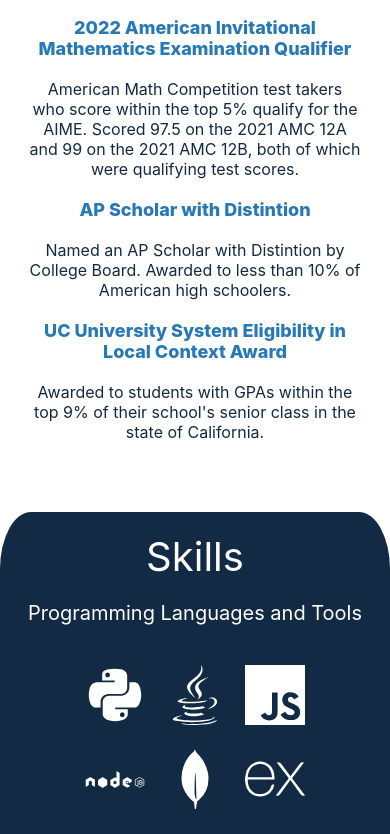
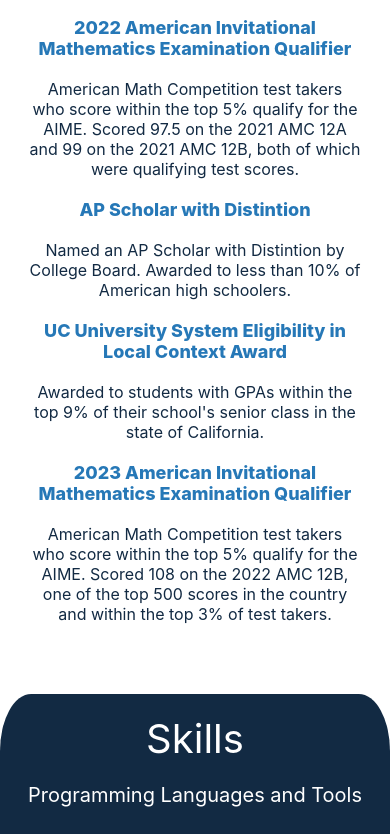
Before and after one commit to jgoler/Personal-Website, a React (Create React App) app: page / in a window 390 px wide. Shown: the part 6388-7222 px from the top of the page. Built offline with nearby package versions, Linux system fonts and the light colour scheme.

Commit message:
Added 2023 aime

```diff
--- a/src/App.css
+++ b/src/App.css
@@ -608,12 +608,24 @@
 
 .AwardsFirstRow {
   margin-top: 50px;
+  margin-bottom: 0px;
+  display: flex;
+  flex-direction: row;
+  align-items: flex-start;
+  flex-wrap: wrap;
+  justify-content: space-between;
+  width: 90%;
+}
+
+.AwardsSecondRow {
+  margin-top: 50px;
   margin-bottom: 50px;
   display: flex;
   flex-direction: row;
   align-items: flex-start;
+  flex-wrap: wrap;
   justify-content: space-between;
-  width: 90%;
+  width: 22.5%;
 }
 
 ul {
@@ -733,10 +745,19 @@
 @media only screen and (max-width: 1075px) {
   .AwardsFirstRow {
     margin-top: 50px;
-    margin-bottom: 50px;
     display: flex;
     flex-direction: column;
-    align-items: flex-start;
+    align-items: center;
+    justify-content: space-between;
+    width: 90%;
+  }
+
+  .AwardsSecondRow {
+    margin-bottom: 50px;
+    margin-top: 0px;
+    display: flex;
+    flex-direction: column;
+    align-items: center;
     justify-content: space-between;
     width: 90%;
   }
--- a/src/components/Awards.js
+++ b/src/components/Awards.js
@@ -69,6 +69,25 @@
             </div>
           </div>
         </div>
+        <div className='AwardsSecondRow'>
+          <div className='Award'>
+            <div className='AwardTitle'>
+              <a
+                href='https://www.nationalmerit.org/s/1758/interior.aspx?sid=1758&gid=2&pgid=424#:~:text=Semifinalists%20are%20the%20highest%20scoring,Semifinalists%20through%20their%20high%20schools.'
+                target='_blank'
+              >
+                2023 American Invitational Mathematics Examination Qualifier
+              </a>
+            </div>
+            <br></br>
+            <div className='AwardDescription'>
+              American Math Competition test takers who score within the top 5%
+              qualify for the AIME. Scored 108 on the 2022 AMC 12B, one of the
+              top 500 scores in the country and within the top 3% of test
+              takers.
+            </div>
+          </div>
+        </div>
       </div>
     </div>
   );
```
